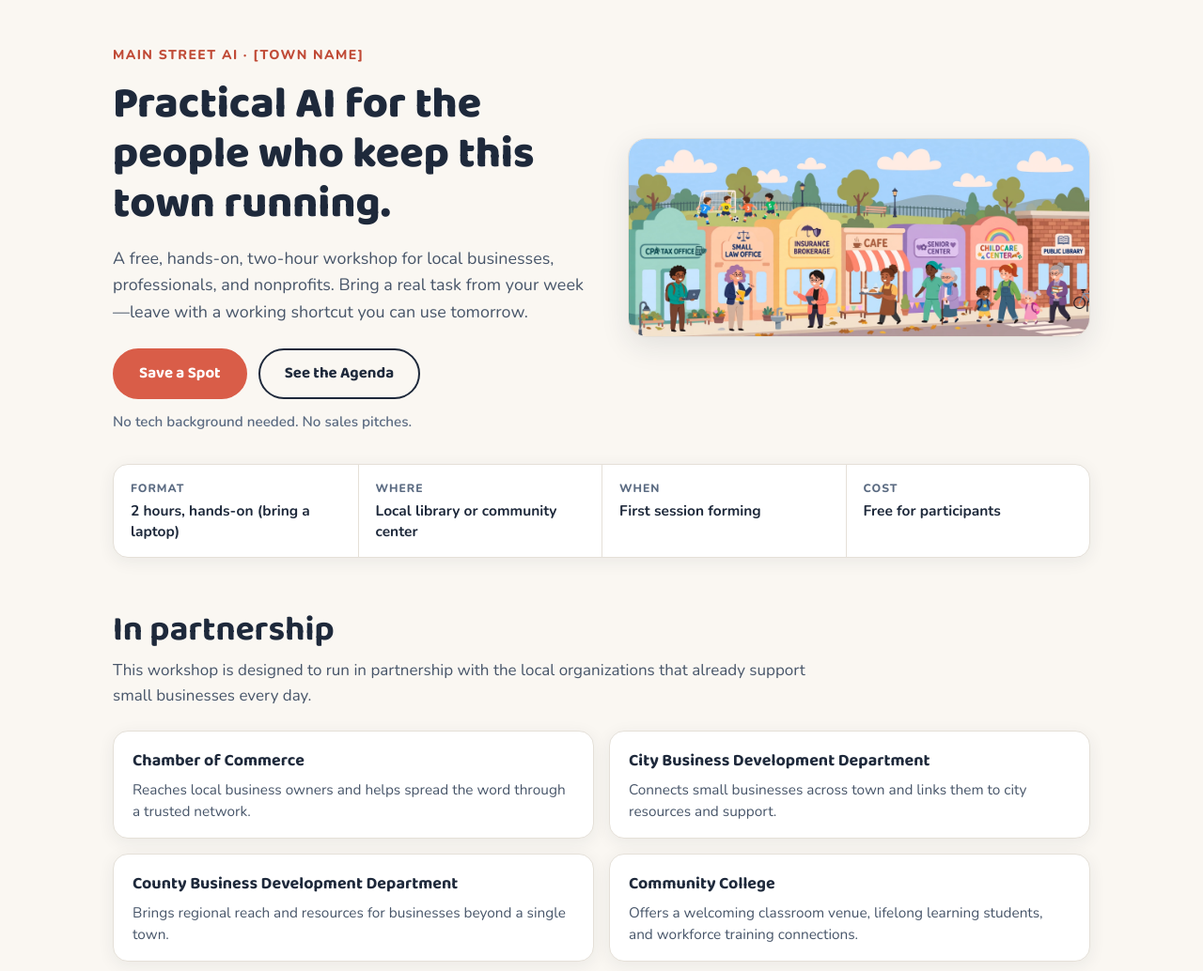
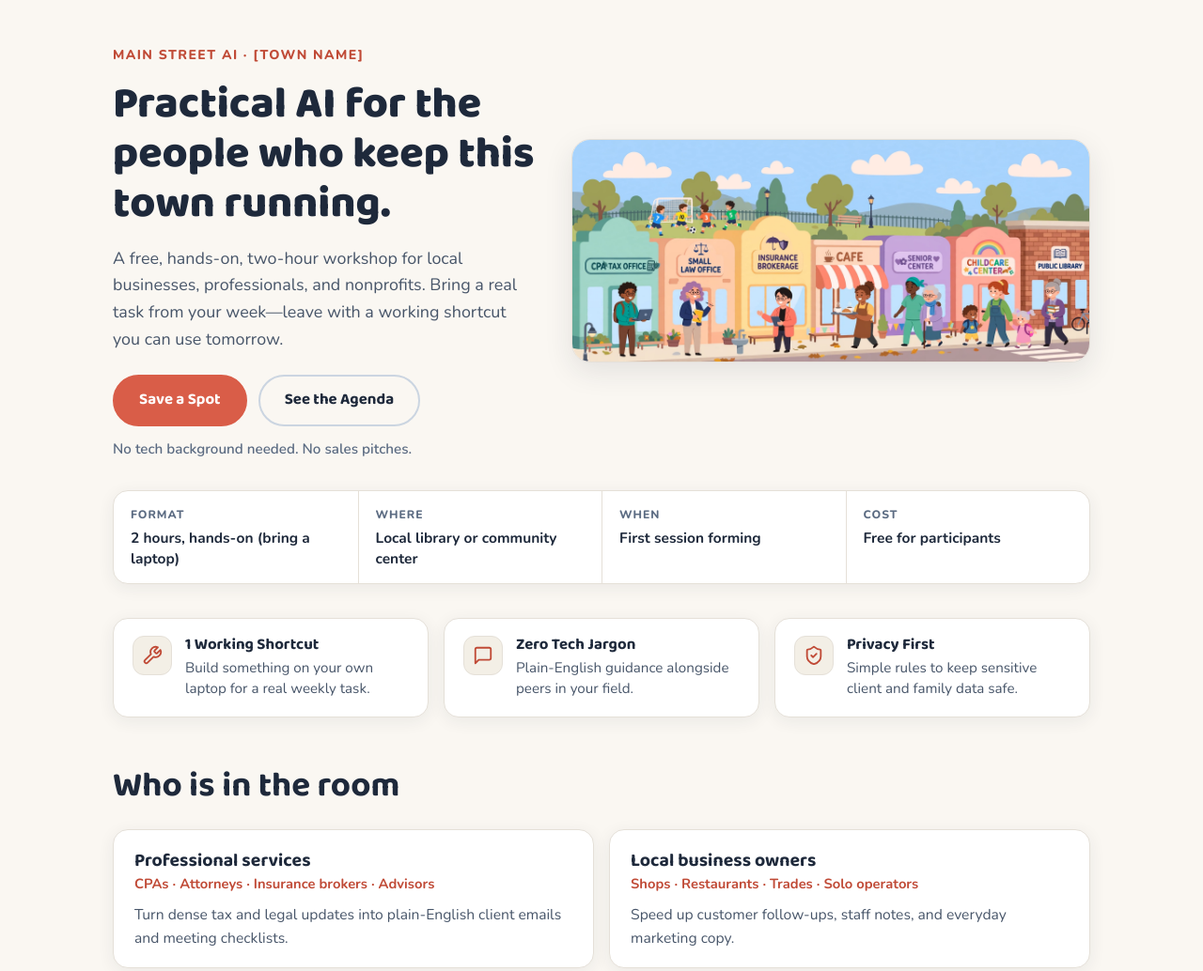
Before and after one commit to eullrich/main-street-ai, a plain HTML site: page index.html in a window 1280 px wide. Shown: the top 1034 px of the page at 94% size. Drawn offline with nearby package versions, Linux system fonts and the light colour scheme.

Commit message:
Redesign Main Street AI to warm light mode, tighten layout

```diff
--- a/index.html
+++ b/index.html
@@ -61,14 +61,14 @@
       @media (prefers-reduced-motion: reduce) { .btn { transition: none; } }
       .btn-primary { background: var(--coral); color: #fff; border: 2px solid var(--coral); }
       .btn-primary:hover { background: var(--coral-hover); border-color: var(--coral-hover); }
-      .btn-outline { background: transparent; color: var(--ink); border: 2px solid var(--ink); }
-      .btn-outline:hover { background: var(--ink); color: #fff; }
+      .btn-outline { background: transparent; color: var(--ink); border: 2px solid #CBD5E1; }
+      .btn-outline:hover { background: #F8FAFC; color: var(--ink); border-color: #94A3B8; }
 
       /* ---------- Hero ---------- */
       .hero { padding: 44px 0 8px; }
       .hero-grid {
         display: grid;
-        grid-template-columns: 1.02fr 0.98fr;
+        grid-template-columns: 45fr 55fr;
         grid-template-areas:
           "head art"
           "body art";
@@ -114,6 +114,24 @@
       .fact + .fact { border-left: 1px solid var(--line); }
       .fact .f-label { font-size: 0.76rem; font-weight: 800; letter-spacing: 0.08em; text-transform: uppercase; color: var(--muted); }
       .fact .f-value { font-weight: 700; font-size: 0.97rem; margin-top: 3px; line-height: 1.4; color: var(--ink); }
+
+      /* Value strip: compact 3-column strip under the details bar */
+      .value-section { padding: 28px 0 4px; }
+      .value-grid { display: grid; grid-template-columns: repeat(3, 1fr); gap: 16px; }
+      .value-item {
+        display: flex; gap: 14px; align-items: flex-start;
+        background: var(--surface); border: 1px solid var(--line);
+        border-radius: var(--radius); padding: 18px 20px; box-shadow: var(--shadow);
+      }
+      .value-icon {
+        flex: 0 0 auto; width: 42px; height: 42px;
+        display: inline-flex; align-items: center; justify-content: center;
+        background: var(--sand); border: 1px solid var(--line); border-radius: 12px;
+        color: var(--coral-hover);
+      }
+      .value-icon svg { width: 22px; height: 22px; }
+      .value-item h3 { font-size: 1.05rem; font-weight: 700; margin-bottom: 3px; }
+      .value-item p { color: var(--body); font-size: 0.95rem; line-height: 1.5; }
 
       /* ---------- Sections ---------- */
       section { padding: 48px 0 4px; }
@@ -209,7 +227,7 @@
         .fact-strip { grid-template-columns: 1fr 1fr; }
         .fact:nth-child(3) { border-left: none; }
         .fact:nth-child(n+3) { border-top: 1px solid var(--line); }
-        .room-grid, .form-grid, .partner-grid { grid-template-columns: 1fr; }
+        .room-grid, .form-grid, .partner-grid, .value-grid { grid-template-columns: 1fr; }
         .agenda-item { grid-template-columns: 1fr; gap: 6px; }
         .agenda-time { justify-self: start; }
         .agenda-band, .interest-card { padding: 22px 18px; }
@@ -264,28 +282,35 @@
         </div>
       </div>
 
-      <!-- ================= 2. IN PARTNERSHIP ================= -->
-      <section id="partnership">
-        <div class="sec-head">
-          <h2>In partnership</h2>
-          <p>This workshop is designed to run in partnership with the local organizations that already support small businesses every day.</p>
-        </div>
-        <div class="partner-grid">
-          <article class="partner-card">
-            <h3>Chamber of Commerce</h3>
-            <p>Reaches local business owners and helps spread the word through a trusted network.</p>
+      <!-- ================= 2. VALUE STRIP ================= -->
+      <section class="value-section" aria-label="What you get from the workshop">
+        <div class="value-grid">
+          <article class="value-item">
+            <span class="value-icon" aria-hidden="true">
+              <svg viewBox="0 0 24 24" fill="none" stroke="currentColor" stroke-width="2" stroke-linecap="round" stroke-linejoin="round"><path d="M14.7 6.3a1 1 0 0 0 0 1.4l1.6 1.6a1 1 0 0 0 1.4 0l3.77-3.77a6 6 0 0 1-7.94 7.94l-6.91 6.91a2.12 2.12 0 0 1-3-3l6.91-6.91a6 6 0 0 1 7.94-7.94l-3.76 3.76z"/></svg>
+            </span>
+            <div>
+              <h3>1 Working Shortcut</h3>
+              <p>Build something on your own laptop for a real weekly task.</p>
+            </div>
           </article>
-          <article class="partner-card">
-            <h3>City Business Development Department</h3>
-            <p>Connects small businesses across town and links them to city resources and support.</p>
+          <article class="value-item">
+            <span class="value-icon" aria-hidden="true">
+              <svg viewBox="0 0 24 24" fill="none" stroke="currentColor" stroke-width="2" stroke-linecap="round" stroke-linejoin="round"><path d="M21 15a2 2 0 0 1-2 2H7l-4 4V5a2 2 0 0 1 2-2h14a2 2 0 0 1 2 2z"/></svg>
+            </span>
+            <div>
+              <h3>Zero Tech Jargon</h3>
+              <p>Plain-English guidance alongside peers in your field.</p>
+            </div>
           </article>
-          <article class="partner-card">
-            <h3>County Business Development Department</h3>
-            <p>Brings regional reach and resources for businesses beyond a single town.</p>
-          </article>
-          <article class="partner-card">
-            <h3>Community College</h3>
-            <p>Offers a welcoming classroom venue, lifelong learning students, and workforce training connections.</p>
+          <article class="value-item">
+            <span class="value-icon" aria-hidden="true">
+              <svg viewBox="0 0 24 24" fill="none" stroke="currentColor" stroke-width="2" stroke-linecap="round" stroke-linejoin="round"><path d="M20 13c0 5-3.5 7.5-7.66 8.95a1 1 0 0 1-.67-.01C7.5 20.5 4 18 4 13V6a1 1 0 0 1 1-1c2 0 4.5-1.2 6.24-2.72a1.17 1.17 0 0 1 1.52 0C14.51 3.81 17 5 19 5a1 1 0 0 1 1 1z"/><path d="m9 12 2 2 4-4"/></svg>
+            </span>
+            <div>
+              <h3>Privacy First</h3>
+              <p>Simple rules to keep sensitive client and family data safe.</p>
+            </div>
           </article>
         </div>
       </section>
@@ -367,7 +392,33 @@
         </div>
       </section>
 
-      <!-- ================= 5. SIGNUP + FOOTER ================= -->
+      <!-- ================= 5. IN PARTNERSHIP ================= -->
+      <section id="partnership">
+        <div class="sec-head">
+          <h2>In partnership</h2>
+          <p>This workshop is designed to run in partnership with the local organizations that already support small businesses every day.</p>
+        </div>
+        <div class="partner-grid">
+          <article class="partner-card">
+            <h3>Chamber of Commerce</h3>
+            <p>Reaches local business owners and helps spread the word through a trusted network.</p>
+          </article>
+          <article class="partner-card">
+            <h3>City Business Development Department</h3>
+            <p>Connects small businesses across town and links them to city resources and support.</p>
+          </article>
+          <article class="partner-card">
+            <h3>County Business Development Department</h3>
+            <p>Brings regional reach and resources for businesses beyond a single town.</p>
+          </article>
+          <article class="partner-card">
+            <h3>Community College</h3>
+            <p>Offers a welcoming classroom venue, lifelong learning students, and workforce training connections.</p>
+          </article>
+        </div>
+      </section>
+
+      <!-- ================= 6. SIGNUP + FOOTER ================= -->
       <div class="interest-card" id="interest">
         <h2>Save a spot</h2>
         <p>Capped at 25 seats so everyone gets hands-on help. Free tools only&mdash;no paid accounts needed.</p>
```
